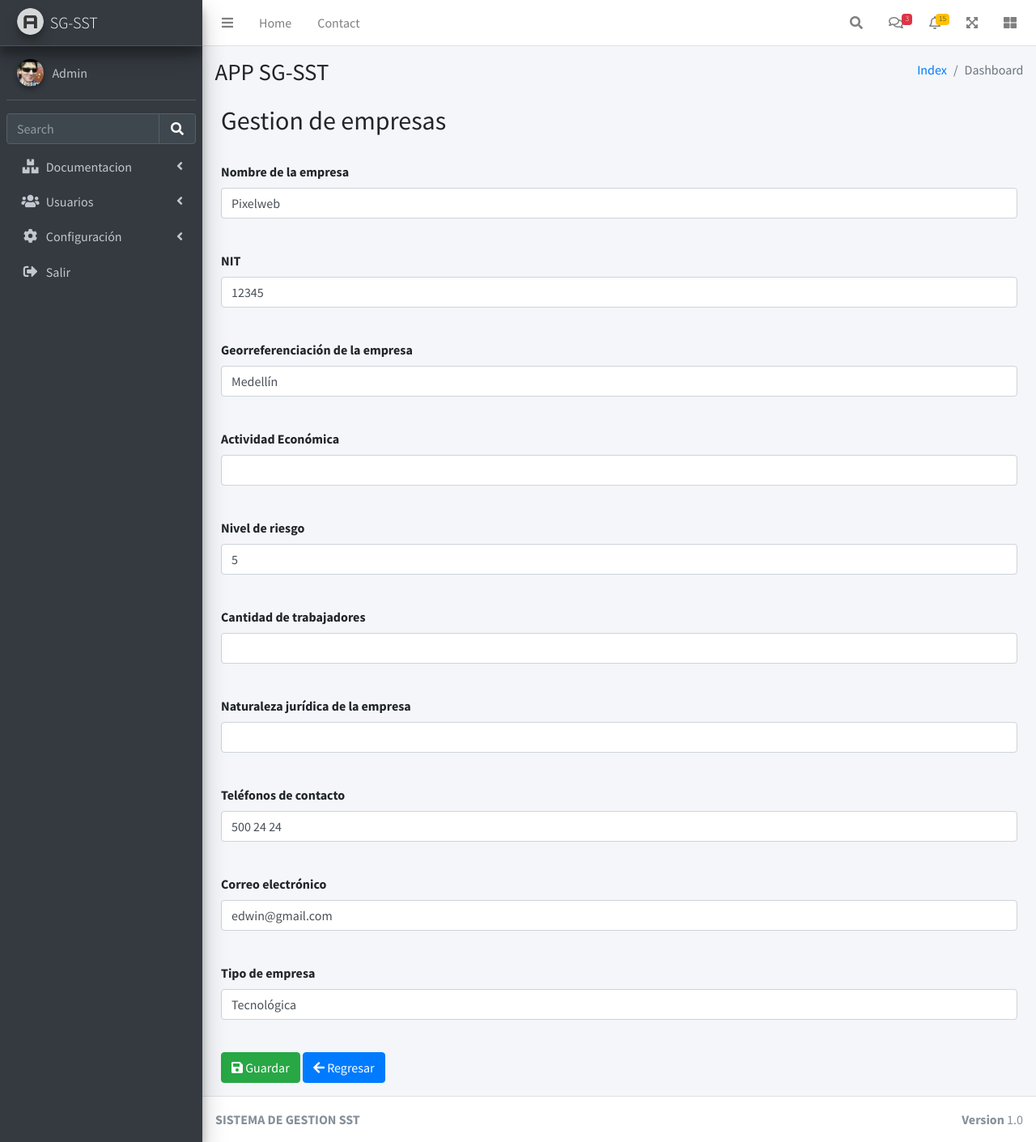
After one commit to docenteedwin/sg-sst, a Django app: page /formulario_empresa/1 in a window 1280 px wide. The commit adds this page. Shown: the whole page at 81% size. Run offline with Django 3.2, Linux system fonts and the light colour scheme; data comes from the database, SQL or seed files in the repository; both versions use the stored data as it was after the commit; some libraries are stand-ins or nearby versions.

Commit message:
Empresa, Miguel

```diff
--- a/APP_SG_SST/sst/models.py
+++ b/APP_SG_SST/sst/models.py
@@ -56,3 +56,24 @@ class permissions_role(models.Model):
 
     def __str__(self):
         return self.id_rol
+
+# Configuración de la empresa
+
+class empresa(models.Model):
+    nombre_empresa = models.CharField(max_length=255)
+    nit = models.CharField(max_length=255)
+    georreferencia = models.CharField(max_length=255)
+    actividad_economica = models.CharField(max_length=255)
+    nivel_riesgo = models.CharField(max_length=255)
+    cant_trabajadores = models.CharField(max_length=255)
+    naturaleza_juridica = models.CharField(max_length=255)
+    telefono_contacto = models.CharField(max_length=255)
+    email_contacto = models.CharField(max_length=255)
+    tipo_empresa = models.CharField(max_length=255)
+
+    class Meta:
+        verbose_name = "Empresa"
+        verbose_name_plural = "Empresas"
+
+    def __str__(self):
+        return self.nombre_empresa
--- a/APP_SG_SST/sst/templates/sst/dashboard.html
+++ b/APP_SG_SST/sst/templates/sst/dashboard.html
@@ -214,7 +214,7 @@
                 </a>
               </li>
               <li class="nav-item">
-                <a href="/formulario_productos/0" class="nav-link">
+                <a href="/lista_empresa" class="nav-link">
                   <i class="fas fa-plus nav-icon"></i>
                   <p>Configuración de empresa</p>
                 </a>
--- /dev/null
+++ b/APP_SG_SST/sst/templates/sst/formulario_empresa.html
@@ -0,0 +1,81 @@
+{% extends 'sst/dashboard.html' %}
+{% block content %}
+
+
+<div class="container-fluid">
+  <div class="row">
+    <div class="col-md-12">
+      <h2>Gestion de empresas</h2>
+    </div>
+  </div>
+
+  <div class="row">
+    <div class="col-md-12">
+      <div class="panel panel-default">
+        <div class="panel-body">
+          <form action="/agregar_empresa" method='POST'>
+            {% csrf_token %}
+            <br/>
+            <div class="form-group">
+              <label for="basic-url">Nombre de la empresa</label><br>
+              <input type="text" class="form-control" name="nombre_empresa" value="{{nombre_empresa}}" required />
+            </div>
+            <input type="hidden" name="id" value="{{id}}"/>
+            <br/>
+            <div class="form-group">
+              <label for="basic-url">NIT</label><br>
+              <input type="text" class="form-control" name="nit" value="{{nit}}" required />
+            </div>
+            <br/>
+            <div class="form-group">
+              <label for="basic-url">Georreferenciación de la empresa</label><br>
+              <input type="text" class="form-control" name="georreferencia" value="{{georreferencia}}" />
+            </div>
+            <br/>
+            <div class="form-group">
+              <label for="basic-url">Actividad Económica</label><br>
+              <input type="text" class="form-control" name="actividad_economica" value="{{actividad_economica}}" />
+            </div>
+            <br/>
+            <div class="form-group">
+              <label for="basic-url">Nivel de riesgo</label><br>
+              <input type="text" class="form-control" name="nivel_riesgo" value="{{nivel_riesgo}}" />
+            </div>
+            <br/>
+            <div class="form-group">
+              <label for="basic-url">Cantidad de trabajadores</label><br>
+              <input type="text" class="form-control" name="cant_trabajadores" value="{{cant_trabajadores}}" />
+            </div>
+            <br/>
+            <div class="form-group">
+              <label for="basic-url">Naturaleza jurídica de la empresa</label><br>
+              <input type="text" class="form-control" name="naturaleza_juridica" value="{{naturaleza_juridica}}" />
+            </div>
+            <br/>
+            <div class="form-group">
+              <label for="basic-url">Teléfonos de contacto</label><br>
+              <input type="text" class="form-control" name="telefono_contacto" value="{{telefono_contacto}}" />
+            </div>
+            <br/>
+            <div class="form-group">
+              <label for="basic-url">Correo electrónico</label><br>
+              <input type="text" class="form-control" name="email_contacto" value="{{email_contacto}}" required />
+            </div>
+            <br/>
+            <div class="form-group">
+              <label for="basic-url">Tipo de empresa</label><br>
+              <input type="text" class="form-control" name="tipo_empresa" value="{{tipo_empresa}}" required />
+            </div>
+            <br/>
+            <div class="form-group" role="group" aria-label="btn">
+              <button class="btn btn-success" value="{{action_text}}" type="submit"> <i class="fas fa-save"></i>    Guardar</button>
+              <a class="btn btn-primary" href="/"> <i class="fa fa-arrow-left"></i> Regresar</a>
+            </div>
+          </form>
+        </div>
+      </div>
+    </div>
+  </div>
+</div>
+
+{% endblock %}
--- a/APP_SG_SST/sst/urls.py
+++ b/APP_SG_SST/sst/urls.py
@@ -12,7 +12,9 @@ urlpatterns = [
     # DOCUMENTACION
 
     path('encargado', views.formulario_encargado, name='encargado'),
-    path('configuracion_empresa', views.formulario_configuracion, name='configuracion_empresa'),
+    path('lista_empresa', views.listado_empresa, name='lista_empresa'),
+    path('formulario_empresa/<int:id>', views.formulario_empresa, name='formulario_empresa'),
+    path('agregar_empresa', views.agregar_empresa, name='agregar_empresa'),
     path('compromisos', views.formulario_compromisos, name='configuracion_empresa'),
     path('aliados', views.listado_aliados, name='aliados'),
     path('formulario_aliados', views.formulario_aliados, name='formulario_aliados'),
--- a/APP_SG_SST/sst/views.py
+++ b/APP_SG_SST/sst/views.py
@@ -41,8 +41,48 @@ def acceder(request):
 def formulario_encargado(request):
     pass
 
-def formulario_configuracion(request):
-    pass
+def listado_empresa(request):
+    Empresa = empresa.objects.all()
+
+    return render(request, 'sst/listado_empresa.html', {'lista_empresas': Empresa})
+
+
+def formulario_empresa(request, id):
+    if id !=0 :
+        print ("Actualizar registro")
+        data_empresa = empresa.objects.get(id=id)
+        variables_plantilla = {'id':id,'nombre_empresa':data_empresa.nombre_empresa, 'nit':data_empresa.nit, 'georreferencia':data_empresa.georreferencia, 'actividad_economica':data_empresa.actividad_economica, 'nivel_riesgo':data_empresa.nivel_riesgo, 'cant_trabajadores':data_empresa.cant_trabajadores, 'naturaleza_juridica':data_empresa.naturaleza_juridica, 'telefono_contacto':data_empresa.telefono_contacto, 'email_contacto':data_empresa.email_contacto, 'tipo_empresa':data_empresa.tipo_empresa, 'action_text':"Actualizar empresa"}
+
+    else:
+        print ("Nuevo registro")
+        variables_plantilla = {'id':0,'nombre_empresa':'', 'nit':'', 'georreferencia':'', 'actividad_economica':'', 'nivel_riesgo':'', 'cant_trabajadores':'', 'naturaleza_juridica':'', 'telefono_contacto':'', 'email_contacto':'', 'tipo_empresa':'', 'action_text':"Agregar empresa"}
+
+    return render(request, 'sst/formulario_empresa.html', variables_plantilla)
+
+def agregar_empresa(request):
+    if request.POST['id'] == '0':
+        print("Nueva")
+        nueva_empresa = empresa(nombre_empresa=request.POST['nombre_empresa'], nit=request.POST['nit'], georreferencia=request.POST['georreferencia'], actividad_economica=request.POST['actividad_economica'], nivel_riesgo=request.POST['nivel_riesgo'], cant_trabajadores=request.POST['cant_trabajadores'], naturaleza_juridica=request.POST['naturaleza_juridica'], telefono_contacto=request.POST['telefono_contacto'], email_contacto=request.POST['email_contacto'], tipo_empresa=request.POST['tipo_empresa'])
+        nueva_empresa.save()
+
+    else:
+        print("Actualiza")
+        data_empresa = empresa.objects.get(id=request.POST['id'])
+        data_empresa.nombre_empresa = request.POST['nombre_empresa']
+        data_empresa.nit = request.POST['nit']
+        data_empresa.georreferencia = request.POST['georreferencia']
+        data_empresa.actividad_economica = request.POST['actividad_economica']
+        data_empresa.nivel_riesgo = request.POST['nivel_riesgo']
+        data_empresa.cant_trabajadores = request.POST['cant_trabajadores']
+        data_empresa.naturaleza_juridica = request.POST['naturaleza_juridica']
+        data_empresa.telefono_contacto = request.POST['telefono_contacto']
+        data_empresa.email_contacto = request.POST['email_contacto']
+        data_empresa.tipo_empresa = request.POST['tipo_empresa']
+        data_empresa.save()
+
+    Empresa = empresa.objects.all()
+
+    return render(request, 'sst/listado_empresa.html', {'lista_empresas': Empresa})
 
 def formulario_compromisos(request):
     pass
```
Also changed, not shown: APP_SG_SST/APP_SG_SST/settings.py (+15 -15 lines), APP_SG_SST/sst/templates/sst/listado_empresa.html (added, +44 -0 lines), APP_SG_SST/db.sqlite3 (added), APP_SG_SST/sst/migrations/0007_empresa.py (added).
